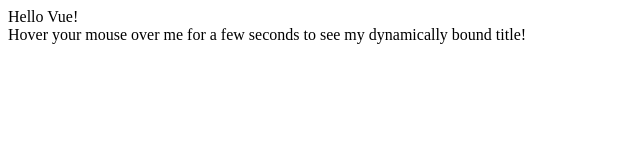
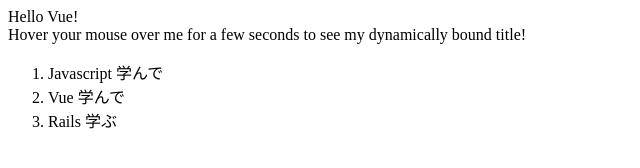
Before and after one commit to Kotahiyo/first_JavaScript, a plain HTML site: page Vue_tutorial/01/index.html in a window 1280 px wide. Shown: the whole page, without its empty margins (0-640 px from the left). Drawn offline with nearby package versions, Linux system fonts and the light colour scheme.

Commit message:
一覧表示

```diff
--- a/Vue_tutorial/01/index.html
+++ b/Vue_tutorial/01/index.html
@@ -21,6 +21,12 @@
       <span v-if="seen">見えてますか？</span>
     </div>
 
+    <div id="app-4">
+      <ol>
+        <li v-for="todo in todos">{{ todo.text }}</li>
+      </ol>
+    </div>
+
     <script src="./javascript/main.js"></script>
   </body>
 </html>
--- a/Vue_tutorial/01/javascript/main.js
+++ b/Vue_tutorial/01/javascript/main.js
@@ -18,3 +18,14 @@ var app3 = new Vue({
     seen: false,
   },
 });
+
+var app4 = new Vue({
+  el: "#app-4",
+  data: {
+    todos: [
+      { text: "Javascript 学んで" },
+      { text: "Vue 学んで" },
+      { text: "Rails 学ぶ" },
+    ],
+  },
+});
```
